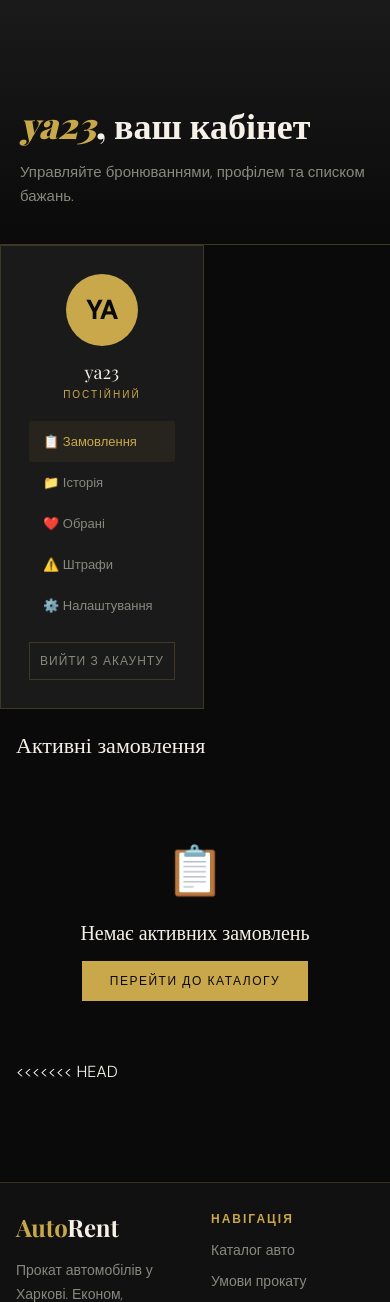
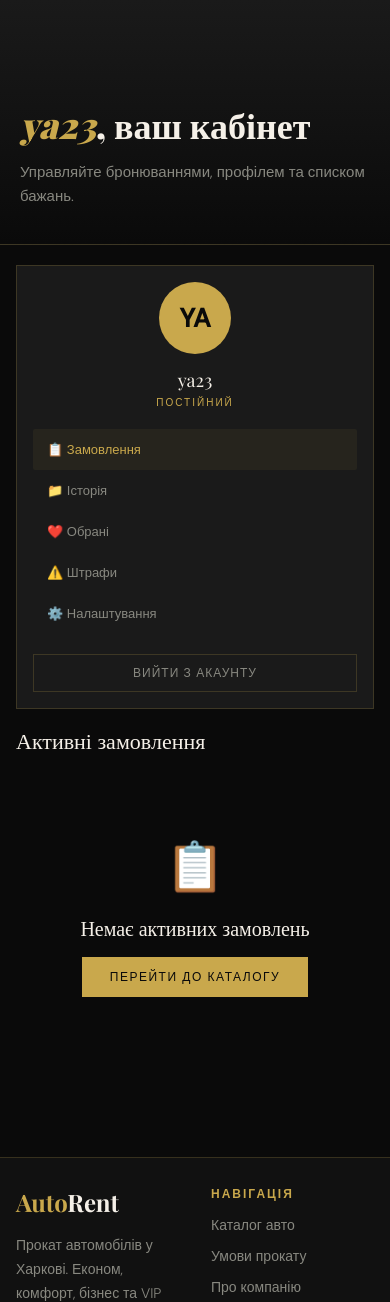
Before and after one commit to unreq-f/autorent, a Django app: page /profile/ in a window 390 px wide. Shown: the part 72-1374 px from the top of the page. Run offline with Django 5.2, Linux system fonts and the light colour scheme; a user stored in the database is signed in; data comes from the database, SQL or seed files in the repository.

Commit message:
Профіль. Конфлікт версій

```diff
--- a/autorent_django/templates/core/profile.html
+++ b/autorent_django/templates/core/profile.html
@@ -8,9 +8,9 @@
 </div>
 
 <section id="profileSection" style="padding:40px 60px 80px;">
-  <div style="display:grid;grid-template-columns:260px 1fr;gap:28px;align-items:start;">
+  <div id="profileGrid" style="display:grid;grid-template-columns:260px 1fr;gap:28px;align-items:start;">
 
-    <div style="background:var(--dark2);border:1px solid var(--border);padding:28px;position:sticky;top:88px;">
+    <div id="profileSidebar" style="background:var(--dark2);border:1px solid var(--border);padding:28px;position:sticky;top:88px;">
       <div style="width:72px;height:72px;background:var(--gold);border-radius:50%;display:flex;align-items:center;justify-content:center;font-size:26px;font-weight:700;color:var(--black);margin:0 auto 14px;">
         {{ profile.initials }}
       </div>
@@ -34,7 +34,6 @@
         <div class="p-nav-item {% if active_tab == 'settings' %}active{% endif %}" onclick="showTab('settings',this)">⚙️ Налаштування</div>
       </div>
       <a id="profileLogoutBtn" href="{% url 'logout' %}" style="display:block;margin-top:20px;text-align:center;font-size:12px;color:var(--gray);text-decoration:none;letter-spacing:1px;text-transform:uppercase;padding:10px;border:1px solid var(--border);">Вийти з акаунту</a>
-    </div><!-- /profileSidebarInner -->
     </div><!-- /profileSidebar -->
 
     <!-- Main Content -->
@@ -192,12 +191,7 @@
         {% endif %}
       </div>
 
-<<<<<<< HEAD
-      <!-- SETTINGS TAB -->
-      <div class="p-tab {% if open_tab == 'settings' %}active{% endif %}" id="tab-settings">
-=======
       <div class="p-tab {% if active_tab == 'settings' %}active{% endif %}" id="tab-settings">
->>>>>>> fbe0fb4197061e9b7ef768e6fc8759ad9d28d670
         <div class="tab-title">Налаштування профілю</div>
         <form method="post" id="profileForm" novalidate>
           {% csrf_token %}
@@ -402,54 +396,30 @@
 /* ── RESPONSIVE PROFILE ── */
 @media (max-width: 900px) {
 
-  /* Зовнішня секція: скидаємо padding */
   #profileSection {
-    padding: 0 !important;
+    padding: 20px 16px 60px !important;
   }
 
-  /* Grid → flex колонка: sidebar зверху, контент знизу */
-  #profileSection > div[style*="grid-template-columns"] {
+  #profileGrid {
     display: flex !important;
     flex-direction: column !important;
-    gap: 0 !important;
+    gap: 16px !important;
   }
 
-  /* ── Sidebar: повний вигляд як на десктопі, але ЗВЕРХУ ── */
   #profileSidebar {
     position: static !important;
+    top: auto !important;
     width: 100% !important;
     box-sizing: border-box !important;
-    border-right: none !important;
-    border-bottom: 2px solid var(--border) !important;
     padding: 24px !important;
-    /* Залишаємо повний вигляд: аватар + ім'я + пункти меню */
   }
 
-  /* Сайдбар внутрішній: вертикальний (як на десктопі) */
-  #profileSidebarInner {
-    display: block !important;
-  }
-
-  /* Пункти меню - залишаємо як є (вертикально як на десктопі) */
-  .p-nav-item {
-    display: block !important;
-  }
-
-  /* Кнопка виходу */
-  #profileLogoutBtn {
-    display: block !important;
-    margin-top: 16px !important;
-  }
-
-  /* Основний контент */
   #profileContent {
-    padding: 20px 16px 60px !important;
     width: 100% !important;
     box-sizing: border-box !important;
     min-width: 0 !important;
   }
 
-  /* ── Виправлення накладання карток замовлень ── */
   .booking-card {
     display: block !important;
     position: static !important;
@@ -475,7 +445,6 @@
 
 @media (max-width: 480px) {
   #profileSidebar { padding: 16px !important; }
-  /* Документи: один за одним */
   .docs-grid { grid-template-columns: 1fr !important; gap: 12px !important; }
 }
 </style>
```
